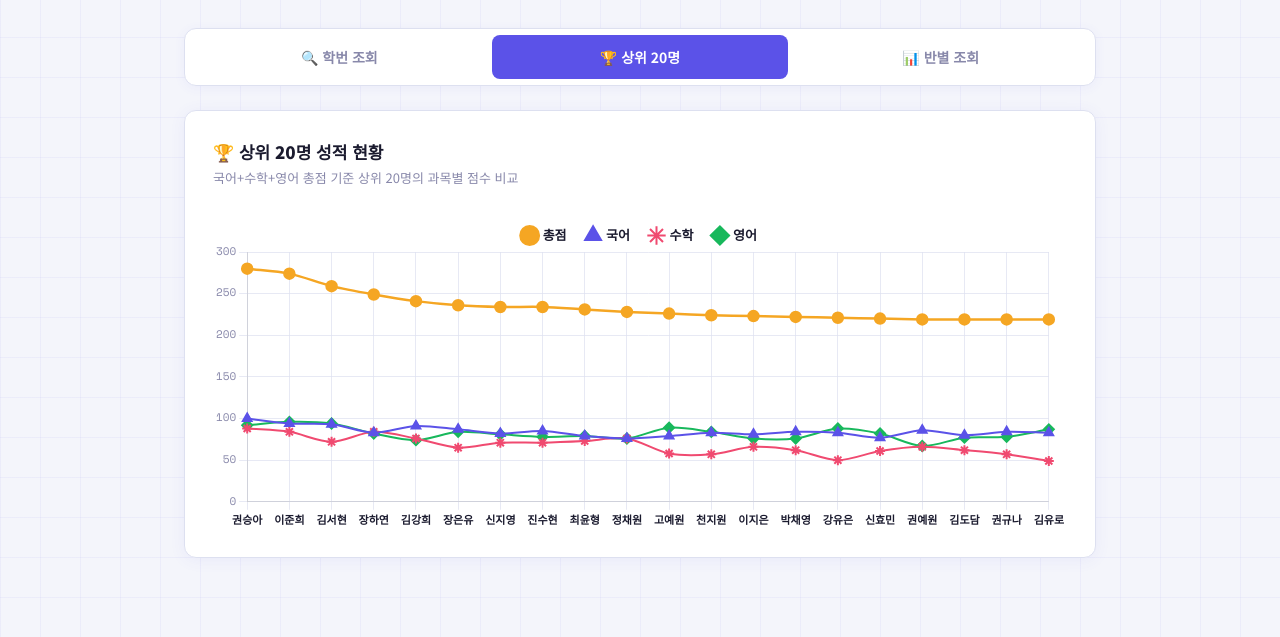
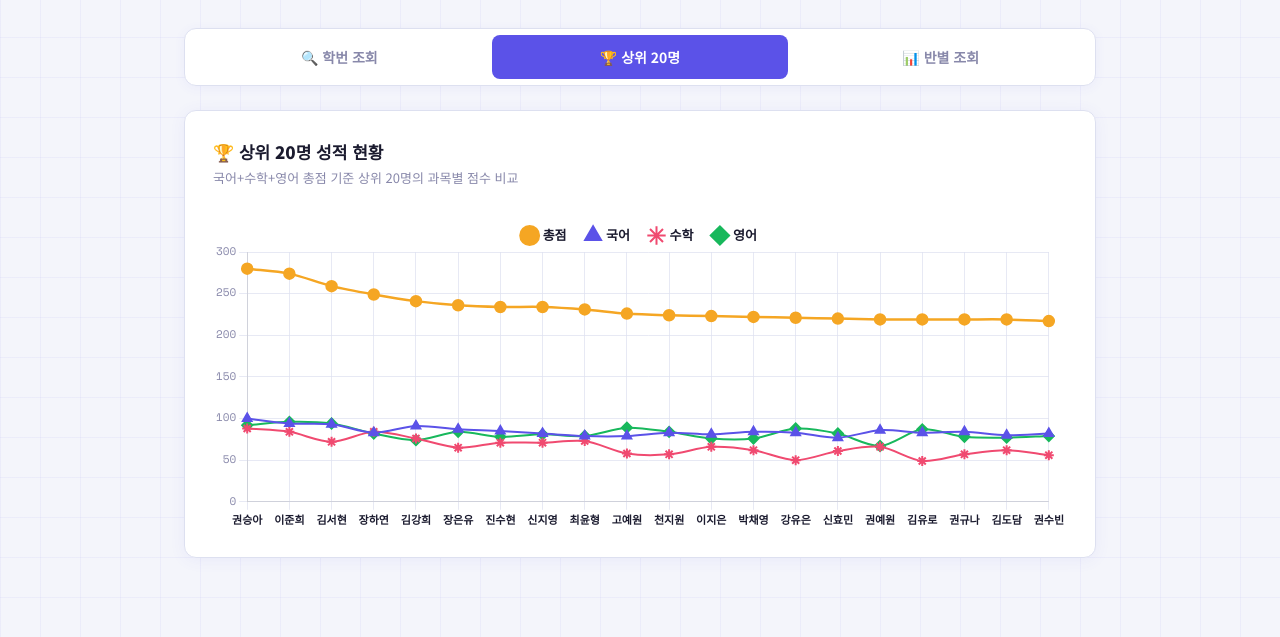
Before and after one commit to pghs-informatics/1grade_mock_test, a plain HTML site: page index.html in a window 1280 px wide. Both pictures are taken after a click on the element "🏆 상위 20명". Shown: the part 163-800 px from the top of the page. Drawn offline with nearby package versions, Linux system fonts and the light colour scheme.

Commit message:
Update index.html

```diff
--- a/index.html
+++ b/index.html
@@ -395,113 +395,218 @@
 
 <script>
 const raw = [
-  [10303,"권승아",100,1,88,1,92,1,3],[10217,"이준희",94,1,84,1,96,1,3],
-  [10520,"장하연",83,2,84,1,82,2,5],[10207,"김별",57,5,78,2,59,5,12],
-  [10205,"김강희",91,1,76,2,74,3,6],[10818,"정채원",76,3,76,2,76,3,8],
-  [10821,"최윤형",79,2,73,2,79,3,7],[10621,"편규빈",82,2,73,2,55,5,9],
-  [10616,"전서은",74,3,73,2,59,5,10],[10505,"김서현",93,1,72,2,94,1,4],
-  [10511,"신지영",82,2,71,3,81,2,7],[10921,"진수현",85,2,71,3,78,3,8],
-  [10218,"이휘연",79,2,69,3,67,4,9],[10703,"김가민",72,3,68,3,55,5,11],
-  [10304,"권예원",86,1,66,3,67,4,8],[10614,"이지은",81,2,66,3,76,3,8],
-  [10812,"안시현",74,3,66,3,74,3,9],[10916,"이지원",61,4,66,3,63,4,11],
-  [10221,"조시윤",66,4,66,3,56,5,12],[10615,"장은유",87,1,65,3,84,2,6],
-  [10219,"장연아",62,4,65,3,82,2,9],[10521,"정유진",67,4,65,3,70,3,10],
-  [10220,"정지윤",79,2,64,3,61,4,9],[10308,"김서영",80,2,64,3,59,5,10],
-  [10815,"이채현",60,4,64,3,60,4,11],[10103,"김도담",80,2,62,3,77,3,8],
-  [10314,"박채영",84,2,62,3,76,3,8],[10301,"강민서",79,2,62,3,63,4,9],
-  [10215,"이시원",70,3,62,3,61,4,10],[10611,"신효민",77,3,61,3,82,2,8],
-  [10204,"김가희",55,5,61,3,72,3,11],[10305,"금나래",66,4,61,3,69,4,11],
-  [10307,"김서연",65,4,61,3,69,4,11],[10414,"박예빈",69,4,61,3,61,4,11],
-  [10702,"권효민",68,4,61,3,64,4,11],[10116,"이온유",67,4,60,4,85,2,10],
-  [10509,"방수빈",68,4,60,4,62,4,12],[10122,"조채윤",78,2,59,4,67,4,10],
-  [10405,"김민지",73,3,59,4,75,3,10],[10117,"이현지",69,4,59,4,73,3,11],
-  [10313,"문아은",64,4,59,4,59,5,13],[10417,"송다혜",67,4,59,4,54,5,13],
-  [10209,"김수정",59,5,59,4,59,5,14],[10513,"양애림",43,6,59,4,56,5,15],
-  [10701,"고예원",79,2,58,4,89,2,8],[10920,"주소윤",55,5,58,4,76,3,12],
-  [10323,"천지원",83,2,57,4,84,2,8],[10901,"권규나",84,2,57,4,78,3,9],
-  [10413,"박소이",69,4,57,4,83,2,10],[10506,"김윤서",75,3,57,4,69,4,11],
-  [10619,"정지우",64,4,57,4,76,3,11],[10402,"권나희",54,5,57,4,66,4,13],
-  [10318,"이연서",47,6,57,4,66,4,14],[10510,"신아연",68,4,57,4,44,6,14],
-  [10816,"전서빈",56,5,57,4,56,5,14],[10403,"권수빈",82,2,56,4,79,3,9],
-  [10518,"이지언",76,3,56,4,83,2,9],[10908,"김현아",72,3,56,4,71,3,10],
-  [10422,"장하진",78,2,56,4,45,6,12],[10420,"이경윤",54,5,56,4,65,4,13],
-  [10123,"허가윤",82,2,55,4,68,4,10],[10917,"이지윤",75,3,55,4,78,3,10],
-  [10321,"장한나",70,3,55,4,69,4,11],[10309,"김서현",72,3,55,4,40,6,13],
-  [10606,"김보미",53,5,55,4,49,6,15],[10111,"손지원",77,3,54,4,70,3,10],
-  [10903,"김별",76,3,54,4,70,3,10],[10722,"홍채림",71,3,54,4,67,4,11],
-  [10315,"심진영",56,5,54,4,74,3,12],[10807,"박시영",69,4,54,4,69,4,12],
-  [10312,"남다현",83,2,53,4,67,4,10],[10418,"유다현",72,3,53,4,78,3,10],
-  [10905,"김아인",78,2,53,4,68,4,10],[10804,"문귀리",66,4,53,4,66,4,12],
-  [10704,"김가은",65,4,53,4,56,5,13],[10401,"고보민",78,2,52,4,70,3,9],
-  [10805,"박서현",72,3,52,4,72,3,10],[10712,"박수빈",47,6,52,4,48,6,16],
-  [10906,"김윤서",82,2,51,4,81,2,8],[10121,"정다애",71,3,51,4,73,3,10],
-  [10925,"황수빈",61,4,51,4,70,3,11],[10502,"김다영",75,3,51,4,58,5,12],
-  [10609,"손휘진",69,4,51,4,67,4,12],[10408,"김서이",65,4,51,4,59,5,13],
-  [10822,"최정현",51,5,51,4,51,5,14],[10101,"강유은",83,2,50,4,88,2,8],
-  [10819,"조희은",68,4,50,4,68,4,12],[10112,"안서진",63,4,50,4,51,5,13],
-  [10106,"김유로",83,2,49,5,87,2,9],[10206,"김로아",64,4,49,5,41,6,15],
-  [10820,"주미정",82,2,48,5,82,2,9],[10718,"이지윤",71,3,48,5,60,4,12],
-  [10717,"이다윤",63,4,48,5,66,4,13],[10203,"김가은",59,5,48,5,68,4,14],
-  [10610,"신서경",74,3,48,5,46,6,14],[10109,"박소영",43,6,48,5,53,5,16],
-  [10416,"손희정",43,6,48,5,37,7,18],[10108,"박다원",61,4,47,5,61,4,13],
-  [10910,"박소은",55,5,47,5,75,3,13],[10224,"홍지은",64,4,47,5,57,5,14],
-  [10618,"정예서",59,5,47,5,64,4,14],[10316,"원지애",68,4,46,5,82,2,11],
-  [10201,"고다인",70,3,46,5,61,4,12],[10517,"이윤서",67,4,46,5,62,4,13],
-  [10319,"장서혜",66,4,46,5,57,5,14],[10715,"신예원",54,5,46,5,56,5,15],
-  [10904,"김서은",51,5,46,5,37,7,17],[10421,"이서현",73,3,45,5,66,4,12],
-  [10709,"김예서",66,4,45,5,76,3,12],[10202,"금다윤",63,4,45,5,60,4,13],
-  [10810,"송유현",60,4,45,5,60,4,13],[10705,"김규은",56,5,45,5,65,4,14],
-  [10911,"변지윤",63,4,45,5,53,5,14],[10721,"조제량",54,5,45,5,55,5,15],
-  [10419,"육예지",52,5,45,5,44,6,16],[10503,"김다원",68,4,44,5,69,4,13],
-  [10912,"서지우",70,3,43,5,80,2,10],[10411,"문나윤",67,4,43,5,58,5,14],
-  [10608,"서정은",65,4,42,5,66,4,13],[10713,"박채리",61,4,42,5,62,4,13],
-  [10603,"권다해",52,5,42,5,66,4,14],[10102,"김가현",55,5,42,5,57,5,15],
-  [10415,"백다슬",58,5,42,5,50,5,15],[10814,"이채림",70,3,41,5,70,3,11],
-  [10716,"양지윤",63,4,41,5,67,4,13],[10913,"손가은",70,3,41,5,50,5,13],
-  [10210,"김지민",65,4,41,5,59,5,14],[10213,"신연서",62,4,41,5,59,5,14],
-  [10613,"우지원",51,5,41,5,59,5,15],[10924,"황예빈",47,6,41,5,47,6,17],
-  [10512,"안지민",70,3,40,5,68,4,12],[10602,"공이영",49,5,39,5,55,5,15],
-  [10104,"김리아",46,6,39,5,51,5,16],[10720,"조수빈",40,6,39,5,41,6,17],
-  [10719,"이효빈",46,6,39,5,35,7,18],[10324,"한성아",66,4,38,6,55,5,15],
-  [10612,"안소연",39,6,38,6,64,4,16],[10706,"김나빈",61,4,38,6,35,7,17],
-  [10306,"김미연",79,2,37,6,61,4,12],[10214,"이보영",69,4,37,6,76,3,13],
-  [10107,"김채영",48,5,37,6,68,4,15],[10105,"김선민",61,4,37,6,35,7,17],
-  [10711,"문시룐",72,3,36,6,52,5,14],[10320,"장예은",53,5,36,6,50,5,16],
-  [10714,"송예진",56,5,36,6,59,5,16],[10212,"백미주",34,7,36,6,56,5,18],
-  [10817,"정예린",44,6,36,6,44,6,18],[10723,"황보유주",70,3,35,6,71,3,12],
-  [10310,"김소윤",63,4,35,6,60,4,14],[10423,"정혜리",56,5,35,6,67,4,15],
-  [10813,"이지유",65,4,34,6,65,4,14],[10120,"전지현",67,4,34,6,57,5,15],
-  [10923,"최하람",63,4,33,6,78,3,13],[10216,"이주빈",67,4,33,6,64,4,14],
-  [10508,"박예빈",51,5,33,6,74,3,14],[10622,"편서영",71,3,33,6,55,5,14],
-  [10211,"문정민",47,6,33,6,67,4,16],[10620,"최승빈",57,5,33,6,54,5,16],
-  [10519,"이지홍",52,5,33,6,46,6,17],[10516,"이서연",45,6,33,6,38,7,19],
-  [10607,"박지현",84,2,32,6,56,5,13],[10507,"김지민",53,5,32,6,68,4,15],
-  [10119,"장민희",38,6,32,6,43,6,18],[10208,"김수인",54,5,32,6,28,8,19],
-  [10115,"이소림",72,3,31,6,81,2,11],[10409,"김정윤",67,4,31,6,68,4,14],
-  [10902,"김나은",48,5,31,6,49,6,17],[10113,"이규림",63,4,30,6,61,4,14],
-  [10223,"홍지우",58,5,30,6,67,4,15],[10302,"강서영",29,7,30,6,53,5,18],
-  [10808,"박채림",44,6,30,6,44,6,18],[10410,"김한별",29,7,30,6,23,8,21],
-  [10424,"조가윤",61,4,29,6,65,4,14],[10501,"권희연",84,2,28,6,69,4,12],
-  [10118,"임서진",57,5,27,6,56,5,16],[10617,"정수비",54,5,27,6,39,7,18],
-  [10514,"우주은",52,5,26,7,54,5,17],[10922,"최유빈",47,6,26,7,54,5,18],
-  [10317,"이서하",37,7,26,7,54,5,19],[10524,"홍나경",66,4,25,7,50,5,16],
-  [10707,"김도연",57,5,25,7,34,7,19],[10322,"채아람",45,6,24,7,57,5,18],
-  [10604,"김규리",43,6,24,7,47,6,19],[10406,"김보예",15,9,24,7,25,8,24],
-  [10801,"김가온",64,4,23,7,64,4,15],[10918,"전현서",58,5,23,7,56,5,17],
-  [10909,"박가언",35,7,23,7,44,6,20],[10806,"박시안",47,6,22,7,47,6,19],
-  [10803,"김은희",24,8,22,7,24,8,23],[10504,"김민서",40,6,21,7,49,6,19],
-  [10811,"심수빈",19,9,21,7,19,9,25],[10325,"황보별",67,4,18,8,53,5,17],
-  [10809,"박한희",57,5,18,8,57,5,18],[10708,"김민서",51,5,18,8,42,6,19],
-  [10222,"최예리",42,6,17,8,53,5,19],[10802,"김연우",29,7,17,8,29,8,23],
-  [10523,"허윤지",70,3,16,8,71,3,14],[10915,"이인서",28,7,16,8,37,7,22],
-  [10515,"이루비",14,9,16,8,22,8,25],[10412,"박서영",36,7,15,8,53,5,20],
-  [10311,"김아연",32,7,15,8,42,6,21],[10919,"정혜윤",42,6,11,9,52,5,20],
-  [10114,"이서경",39,6,10,9,30,7,22],[10601,"강가희",44,6,10,9,34,7,22],
-  [10710,"김채은",17,9,10,9,38,7,25],[10522,"허나정",14,9,10,9,23,8,26],
-  [10407,"김서경",51,5,8,9,34,7,21],[10605,"김다인",52,5,4,9,48,6,20],
-  [10110,"서정연",null,9,null,9,null,9,27],[10404,"김나영",null,9,null,9,null,9,27],
-  [10907,"김은후",null,9,null,9,null,9,27],[10914,"이나영",null,9,null,9,null,9,27],
+  [10303,"권승아",100,1,88,1,92,1,3],
+  [10217,"이준희",94,1,84,1,96,1,3],
+  [10505,"김서현",93,1,72,2,94,1,4],
+  [10520,"장하연",83,2,84,1,82,2,5],
+  [10205,"김강희",91,1,76,1,74,3,5],
+  [10615,"장은유",87,1,65,2,84,1,4],
+  [10921,"진수현",85,1,71,2,78,2,5],
+  [10511,"신지영",82,2,71,2,81,2,6],
+  [10821,"최윤형",79,3,73,1,79,2,6],
+  [10701,"고예원",79,3,58,3,89,1,7],
+  [10323,"천지원",83,2,57,3,84,1,6],
+  [10614,"이지은",81,2,66,2,76,3,7],
+  [10314,"박채영",84,1,62,3,76,3,7],
+  [10101,"강유은",83,2,50,5,88,1,8],
+  [10611,"신효민",77,3,61,3,82,2,8],
+  [10304,"권예원",86,1,66,2,67,4,7],
+  [10106,"김유로",83,2,49,5,87,1,8],
+  [10901,"권규나",84,1,57,3,78,2,6],
+  [10103,"김도담",80,3,62,3,77,3,9],
+  [10403,"권수빈",82,2,56,4,79,2,8],
+  [10818,"정채원",76,3,76,1,64,5,9],
+  [10218,"이휘연",79,3,69,2,67,4,9],
+  [10518,"이지언",76,3,56,4,83,2,9],
+  [10906,"김윤서",82,2,51,4,81,2,8],
+  [10116,"이온유",67,4,60,3,85,1,8],
+  [10621,"편규빈",82,2,73,1,55,6,9],
+  [10413,"박소이",69,4,57,3,83,2,9],
+  [10219,"장연아",62,5,65,2,82,2,9],
+  [10917,"이지윤",75,3,55,4,78,2,9],
+  [10405,"김민지",73,3,59,3,75,3,9],
+  [10616,"전서은",74,3,73,1,59,5,9],
+  [10123,"허가윤",82,2,55,4,68,4,10],
+  [10301,"강민서",79,3,62,3,63,5,11],
+  [10220,"정지윤",79,3,64,2,61,5,10],
+  [10122,"조채윤",78,3,59,3,67,4,10],
+  [10418,"유다현",72,4,53,4,78,2,10],
+  [10312,"남다현",83,2,53,4,67,4,10],
+  [10308,"김서영",80,3,64,2,59,5,10],
+  [10521,"정유진",67,4,65,2,70,3,9],
+  [10506,"김윤서",75,3,57,3,69,4,10],
+  [10117,"이현지",69,4,59,3,73,3,10],
+  [10812,"안시현",74,3,66,2,61,5,10],
+  [10111,"손지원",77,3,54,4,70,3,10],
+  [10807,"박시영",69,4,54,4,77,3,11],
+  [10903,"김별",76,3,54,4,70,3,10],
+  [10401,"고보민",78,3,52,4,70,3,10],
+  [10905,"김아인",78,3,53,4,68,4,11],
+  [10908,"김현아",72,4,56,4,71,3,11],
+  [10815,"이채현",60,5,64,2,74,3,10],
+  [10619,"정지우",64,5,57,3,76,3,11],
+  [10316,"원지애",68,4,46,5,82,2,11],
+  [10305,"금나래",66,5,61,3,69,4,12],
+  [10805,"박서현",72,4,52,4,72,3,11],
+  [10307,"김서연",65,5,61,3,69,4,12],
+  [10703,"김가민",72,4,68,2,55,6,12],
+  [10121,"정다애",71,4,51,4,73,3,11],
+  [10207,"김별",57,6,78,1,59,5,12],
+  [10321,"장한나",70,4,55,4,69,4,12],
+  [10912,"서지우",70,4,43,5,80,2,11],
+  [10215,"이시원",70,4,62,3,61,5,12],
+  [10702,"권효민",68,4,61,3,64,5,12],
+  [10820,"주미정",82,2,48,5,62,5,12],
+  [10722,"홍채림",71,4,54,4,67,4,12],
+  [10414,"박예빈",69,4,61,3,61,5,12],
+  [10509,"방수빈",68,4,60,3,62,5,12],
+  [10916,"이지원",61,5,66,2,63,5,12],
+  [10920,"주소윤",55,6,58,3,76,3,12],
+  [10204,"김가희",55,6,61,3,72,3,12],
+  [10221,"조시윤",66,5,66,2,56,6,13],
+  [10709,"김예서",66,5,45,5,76,3,13],
+  [10609,"손휘진",69,4,51,4,67,4,12],
+  [10502,"김다영",75,3,51,4,58,5,12],
+  [10421,"이서현",73,3,45,5,66,4,12],
+  [10315,"심진영",56,6,54,4,74,3,13],
+  [10115,"이소림",72,4,31,7,81,2,13],
+  [10804,"문귀리",66,5,53,4,63,5,14],
+  [10925,"황수빈",61,5,51,4,70,3,12],
+  [10214,"이보영",69,4,37,6,76,3,13],
+  [10313,"문아은",64,5,59,3,59,5,13],
+  [10501,"권희연",84,1,28,7,69,4,12],
+  [10503,"김다원",68,4,44,5,69,4,13],
+  [10819,"조희은",68,4,50,5,62,5,14],
+  [10417,"송다혜",67,4,59,3,54,6,13],
+  [10718,"이지윤",71,4,48,5,60,5,14],
+  [10422,"장하진",78,3,56,4,45,7,14],
+  [10512,"안지민",70,4,40,6,68,4,14],
+  [10814,"이채림",70,4,41,5,67,4,13],
+  [10306,"김미연",79,3,37,6,61,5,14],
+  [10910,"박소은",55,6,47,5,75,3,14],
+  [10209,"김수정",59,6,59,3,59,5,14],
+  [10402,"권나희",54,6,57,3,66,4,13],
+  [10717,"이다윤",63,5,48,5,66,4,14],
+  [10201,"고다인",70,4,46,5,61,5,14],
+  [10723,"황보유주",70,4,35,6,71,3,13],
+  [10408,"김서이",65,5,51,4,59,5,14],
+  [10420,"이경윤",54,6,56,4,65,4,14],
+  [10517,"이윤서",67,4,46,5,62,5,14],
+  [10203,"김가은",59,6,48,5,68,4,15],
+  [10704,"김가은",65,5,53,4,56,6,15],
+  [10923,"최하람",63,5,33,6,78,2,13],
+  [10810,"송유현",60,5,45,5,68,4,14],
+  [10608,"서정은",65,5,42,5,66,4,14],
+  [10607,"박지현",84,1,32,6,56,6,13],
+  [10716,"양지윤",63,5,41,5,67,4,14],
+  [10318,"이연서",47,7,57,3,66,4,14],
+  [10618,"정예서",59,6,47,5,64,5,16],
+  [10108,"박다원",61,5,47,5,61,5,15],
+  [10319,"장서혜",66,5,46,5,57,5,15],
+  [10510,"신아연",68,4,57,3,44,7,14],
+  [10202,"금다윤",63,5,45,5,60,5,15],
+  [10411,"문나윤",67,4,43,5,58,5,14],
+  [10224,"홍지은",64,5,47,5,57,5,15],
+  [10610,"신서경",74,3,48,5,46,7,15],
+  [10309,"김서현",72,4,55,4,40,8,16],
+  [10705,"김규은",56,6,45,5,65,4,15],
+  [10822,"최정현",51,6,51,4,64,5,15],
+  [10409,"김정윤",67,4,31,7,68,4,15],
+  [10210,"김지민",65,5,41,5,59,5,15],
+  [10713,"박채리",61,5,42,5,62,5,15],
+  [10112,"안서진",63,5,50,5,51,6,16],
+  [10216,"이주빈",67,4,33,6,64,5,15],
+  [10213,"신연서",62,5,41,5,59,5,15],
+  [10913,"손가은",70,4,41,5,50,7,16],
+  [10911,"변지윤",63,5,45,5,53,6,16],
+  [10603,"권다해",52,6,42,5,66,4,15],
+  [10711,"문시룐",72,4,36,6,52,6,16],
+  [10324,"한성아",66,5,38,6,55,6,17],
+  [10622,"편서영",71,4,33,6,55,6,16],
+  [10120,"전지현",67,4,34,6,57,5,15],
+  [10513,"양애림",43,7,59,3,56,6,16],
+  [10508,"박예빈",51,6,33,6,74,3,15],
+  [10423,"정혜리",56,6,35,6,67,4,16],
+  [10310,"김소윤",63,5,35,6,60,5,16],
+  [10816,"전서빈",56,6,57,3,44,7,16],
+  [10606,"김보미",53,6,55,4,49,7,17],
+  [10523,"허윤지",70,4,16,8,71,3,15],
+  [10715,"신예원",54,6,46,5,56,6,17],
+  [10424,"조가윤",61,5,29,7,65,4,16],
+  [10223,"홍지우",58,6,30,7,67,4,17],
+  [10206,"김로아",64,5,49,5,41,7,17],
+  [10113,"이규림",63,5,30,7,61,5,17],
+  [10721,"조제량",54,6,45,5,55,6,17],
+  [10102,"김가현",55,6,42,5,57,5,16],
+  [10507,"김지민",53,6,32,6,68,4,16],
+  [10107,"김채영",48,7,37,6,68,4,17],
+  [10613,"우지원",51,6,41,5,59,5,16],
+  [10714,"송예진",56,6,36,6,59,5,17],
+  [10415,"백다슬",58,6,42,5,50,7,18],
+  [10712,"박수빈",47,7,52,4,48,7,18],
+  [10211,"문정민",47,7,33,6,67,4,17],
+  [10813,"이지유",65,5,34,6,47,7,18],
+  [10620,"최승빈",57,6,33,6,54,6,18],
+  [10109,"박소영",43,7,48,5,53,6,18],
+  [10602,"공이영",49,7,39,6,55,6,19],
+  [10801,"김가온",64,5,23,7,54,6,18],
+  [10419,"육예지",52,6,45,5,44,7,18],
+  [10524,"홍나경",66,5,25,7,50,7,19],
+  [10612,"안소연",39,8,38,6,64,5,19],
+  [10118,"임서진",57,6,27,7,56,6,19],
+  [10320,"장예은",53,6,36,6,50,7,19],
+  [10325,"황보별",67,4,18,8,53,6,18],
+  [10918,"전현서",58,6,23,7,56,6,19],
+  [10104,"김리아",46,7,39,6,51,6,19],
+  [10817,"정예린",44,7,36,6,56,6,19],
+  [10924,"황예빈",47,7,41,5,47,7,19],
+  [10706,"김나빈",61,5,38,6,35,8,19],
+  [10904,"김서은",51,6,46,5,37,8,19],
+  [10105,"김선민",61,5,37,6,35,8,19],
+  [10514,"우주은",52,6,26,7,54,6,19],
+  [10519,"이지홍",52,6,33,6,46,7,19],
+  [10902,"김나은",48,7,31,7,49,7,21],
+  [10416,"손희정",43,7,48,5,37,8,20],
+  [10806,"박시안",47,7,22,8,59,5,20],
+  [10922,"최유빈",47,7,26,7,54,6,20],
+  [10809,"박한희",57,6,18,8,52,6,20],
+  [10322,"채아람",45,7,24,7,57,5,19],
+  [10212,"백미주",34,8,36,6,56,6,20],
+  [10719,"이효빈",46,7,39,6,35,8,21],
+  [10720,"조수빈",40,8,39,6,41,7,21],
+  [10617,"정수비",54,6,27,7,39,8,21],
+  [10317,"이서하",37,8,26,7,54,6,21],
+  [10516,"이서연",45,7,33,6,38,8,21],
+  [10707,"김도연",57,6,25,7,34,8,21],
+  [10604,"김규리",43,7,24,7,47,7,21],
+  [10208,"김수인",54,6,32,6,28,9,21],
+  [10119,"장민희",38,8,32,6,43,7,21],
+  [10302,"강서영",29,8,30,7,53,6,21],
+  [10222,"최예리",42,8,17,8,53,6,22],
+  [10708,"김민서",51,6,18,8,42,7,21],
+  [10504,"김민서",40,8,21,8,49,7,23],
+  [10919,"정혜윤",42,8,11,9,52,6,23],
+  [10605,"김다인",52,6,4,9,48,7,22],
+  [10412,"박서영",36,8,15,8,53,6,22],
+  [10808,"박채림",44,7,30,7,29,9,23],
+  [10909,"박가언",35,8,23,7,44,7,22],
+  [10803,"김은희",24,9,22,8,50,7,24],
+  [10407,"김서경",51,6,8,9,34,8,23],
+  [10311,"김아연",32,8,15,8,42,7,23],
+  [10601,"강가희",44,7,10,9,34,8,24],
+  [10410,"김한별",29,8,30,7,23,9,24],
+  [10802,"김연우",29,8,17,8,35,8,24],
+  [10915,"이인서",28,9,16,8,37,8,25],
+  [10114,"이서경",39,8,10,9,30,9,26],
+  [10811,"심수빈",19,9,21,8,39,8,25],
+  [10710,"김채은",17,9,10,9,38,8,26],
+  [10406,"김보예",15,9,24,7,25,9,25],
+  [10515,"이루비",14,9,16,8,22,9,26],
+  [10522,"허나정",14,9,10,9,23,9,27]
 ];
+const KOR_CUTS=[84, 81, 73, 67, 60, 51, 43, 29, 14];
+const MATH_CUTS=[73, 64, 57, 51, 41, 32, 23, 15, 4];
+const ENG_CUTS=[84, 78, 70, 65, 57, 51, 41, 34, 22];
 
 const data = raw.map(r => ({
   id: r[0], name: r[1],
@@ -528,8 +633,8 @@ function switchTab(tab) {
   });
   document.querySelectorAll('.panel').forEach(p=>p.classList.remove('active'));
   document.getElementById('panel-'+tab).classList.add('active');
-  if(tab==='top20') buildTop20();
-  if(tab==='cls') buildClsPanel();
+  if(tab==='top20') setTimeout(buildTop20, 50);
+  if(tab==='cls') setTimeout(buildClsPanel, 50);
 }
 
 /* ── Panel 1 ── */
@@ -638,7 +743,7 @@ function buildClsPanel(){
     btn.className='cls-btn';btn.textContent=cls+'반';
     btn.dataset.cls=cls;btn.onclick=()=>selectCls(cls);sel.appendChild(btn);
   });
-  selectCls(classes[0]);
+  setTimeout(()=>selectCls(classes[0]), 0);
 }
 
 function selectCls(cls){
@@ -652,27 +757,66 @@ function selectCls(cls){
     <div class="stat-chip">영어 평균 <strong>${avg('eng')}</strong></div>
     <div class="stat-chip">총점 평균 <strong>${avg('total')}</strong></div>`;
   if(clsInst){clsInst.destroy();clsInst=null;}
+  const wrap=document.getElementById('clsChart').parentNode;
+  wrap.innerHTML='<canvas id="clsChart"></canvas>';
   const ctx=document.getElementById('clsChart').getContext('2d');
   clsInst=new Chart(ctx,{
     type:'line',
     data:{
       labels:rows.map(d=>d.name),
       datasets:[
-        makeDS('국어',rows.map(d=>d.kor),'#5b52e8','circle',2.5,false),
-        makeDS('영어',rows.map(d=>d.eng),'#18b85c','triangle',2.5,false),
-        makeDS('수학',rows.map(d=>d.math),'#f04a70','star',2.5,false),
+        {
+          label:'국어',
+          data:rows.map(d=>d.kor),
+          borderColor:'#5b52e8',
+          backgroundColor:'rgba(91,82,232,0.08)',
+          borderWidth:2.5,
+          pointStyle:'circle',pointRadius:5,
+          pointBackgroundColor:'#5b52e8',
+          tension:0.3,fill:false,spanGaps:true,
+        },
+        {
+          label:'수학',
+          data:rows.map(d=>d.math),
+          borderColor:'#f04a70',
+          backgroundColor:'rgba(240,74,112,0.08)',
+          borderWidth:2.5,
+          pointStyle:'triangle',pointRadius:6,
+          pointBackgroundColor:'#f04a70',
+          tension:0.3,fill:false,spanGaps:true,
+        },
+        {
+          label:'영어',
+          data:rows.map(d=>d.eng),
+          borderColor:'#18b85c',
+          backgroundColor:'rgba(24,184,92,0.08)',
+          borderWidth:3,
+          borderDash:[6,3],
+          pointStyle:'rectRot',pointRadius:6,
+          pointBackgroundColor:'#18b85c',
+          tension:0.3,fill:false,spanGaps:true,
+        },
       ]
     },
     options:chartOpts(0,110,10,false)
   });
 }
 
-function makeDS(label,data,color,pointStyle,borderWidth,showLabel){
+function hexToRgba(hex,alpha){
+  const r=parseInt(hex.slice(1,3),16),g=parseInt(hex.slice(3,5),16),b=parseInt(hex.slice(5,7),16);
+  return `rgba(${r},${g},${b},${alpha})`;
+}
+function makeDS(label,data,color,pointStyle,borderWidth){
   return{
-    label,data,borderColor:color,
-    backgroundColor:color.replace(')',',0.07)').replace('rgb','rgba'),
-    borderWidth,pointStyle,pointRadius:5,pointBackgroundColor:color,
-    tension:0.3,fill:false,
+    label,data,
+    borderColor:color,
+    backgroundColor:hexToRgba(color,0.08),
+    borderWidth,
+    pointStyle,pointRadius:5,
+    pointBackgroundColor:color,
+    tension:0.3,
+    fill:false,
+    spanGaps:true,
   };
 }
 
```
